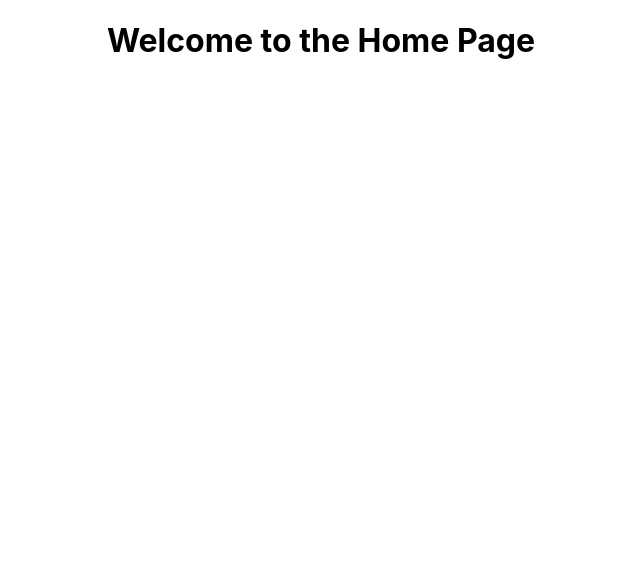
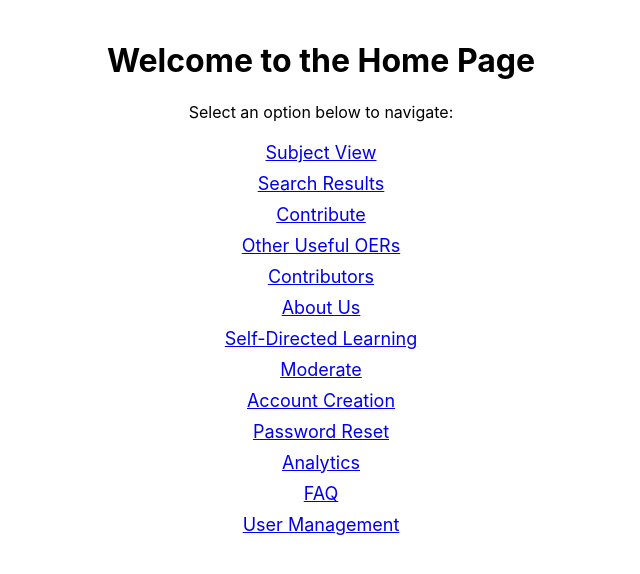
Before and after one commit to TS29TR21/Front-end, a React (Create React App) app in the folder frontend-bananaboat/: page / in a window 1280 px wide. Shown: the top 574 px of the page, without its empty margins (319-959 px from the left). Built offline with nearby package versions, Linux system fonts and the light colour scheme.

Commit message:
Completed Home Page routing

```diff
--- a/frontend-bananaboat/src/App.js
+++ b/frontend-bananaboat/src/App.js
@@ -1,16 +1,16 @@
-import logo from "./logo.svg";
 import "./App.css";
 import { BrowserRouter as Router, Route, Routes } from "react-router-dom";
 import Home from "./components/home.js";
 import Login from "./components/login.js";
 import ResourceSearch from "./components/resource-report.js";
 import ModerationForm from "./components/moderation.js";
-import ChangePassword from "./components/new-password.js";
+import NewPassword from "./components/new-password.js";
 import RateResource from "./components/rate-resource.js";
 import Register from "./components/register.js";
 import PasswordReset from "./components/reset-password.js";
 import ResourceReport from "./components/resource-report.js";
 import UpdateUserRole from "./components/update-user-role.js";
+import UploadTaggingResource from "./components/file-upload-tagging.js";
 
 function App() {
   return (
@@ -22,12 +22,16 @@ function App() {
             <Route path="/login-page" element={<Login />} />
             <Route path="/resource-search-page" element={<ResourceSearch />} />
             <Route path="/moderate-page" element={<ModerationForm />} />
-            <Route path="/new-password-page" element={<ChangePassword />} />
+            <Route path="/new-password-page" element={<NewPassword />} />
             <Route path="/rate-resource-page" element={<RateResource />} />
             <Route path="/register-page" element={<Register />} />
             <Route path="/reset-password-page" element={<PasswordReset />} />
             <Route path="/resource-report-page" element={<ResourceReport />} />
             <Route path="/update-role-page" element={<UpdateUserRole />} />
+            <Route
+              path="/file-upload-page"
+              element={<UploadTaggingResource />}
+            />
           </Routes>
         </div>
       </Router>
--- a/frontend-bananaboat/src/components/home.js
+++ b/frontend-bananaboat/src/components/home.js
@@ -1,8 +1,75 @@
-// pages/Home.js
 import React from "react";
+import { Link } from "react-router-dom"; // Ensure you have react-router-dom installed
 
 const Home = () => {
-  return <h1>Welcome to the Home Page</h1>;
+  return (
+    <div style={styles.container}>
+      <h1>Welcome to the Home Page</h1>
+      <p>Select an option below to navigate:</p>
+      <nav style={styles.nav}>
+        <ul style={styles.list}>
+          <li style={styles.listItem}>
+            <Link to="/subject-view">Subject View</Link>
+          </li>
+          <li style={styles.listItem}>
+            <Link to="/resource-search-page">Search Results</Link>
+          </li>
+          <li style={styles.listItem}>
+            <Link to="/file-upload-page">Contribute</Link>
+          </li>
+          <li style={styles.listItem}>
+            <Link to="/other-oers">Other Useful OERs</Link>
+          </li>
+          <li style={styles.listItem}>
+            <Link to="/contributors">Contributors</Link>
+          </li>
+          <li style={styles.listItem}>
+            <Link to="/about-us">About Us</Link>
+          </li>
+          <li style={styles.listItem}>
+            <Link to="/self-directed-learning">Self-Directed Learning</Link>
+          </li>
+          <li style={styles.listItem}>
+            <Link to="/moderate-page">Moderate</Link>
+          </li>
+          <li style={styles.listItem}>
+            <Link to="/register-page">Account Creation</Link>
+          </li>
+          <li style={styles.listItem}>
+            <Link to="/reset-password-page">Password Reset</Link>
+          </li>
+          <li style={styles.listItem}>
+            <Link to="/analytics">Analytics</Link>
+          </li>
+          <li style={styles.listItem}>
+            <Link to="/faq">FAQ</Link>
+          </li>
+          <li style={styles.listItem}>
+            <Link to="/user-management">User Management</Link>
+          </li>
+        </ul>
+      </nav>
+    </div>
+  );
+};
+
+// Basic styles for the component
+const styles = {
+  container: {
+    textAlign: "center",
+    padding: "20px",
+  },
+  nav: {
+    marginTop: "20px",
+  },
+  list: {
+    listStyleType: "none",
+    padding: 0,
+  },
+  listItem: {
+    margin: "10px 0",
+    fontSize: "18px",
+  },
 };
 
 export default Home;
```
Also changed, not shown: frontend-bananaboat/src/components/new-password.js (+7 -3 lines).
